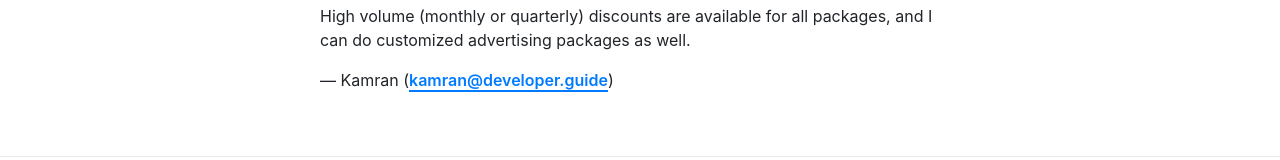
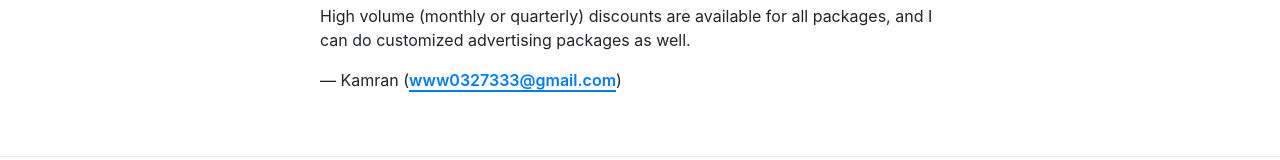
Before and after one commit to artyomDev/developer.guide, a Next.js app: page /sponsors in a window 1280 px wide. Shown: the part 1459-1619 px from the top of the page. Built offline with nearby package versions, Linux system fonts and the light colour scheme; no server answers; a small style sheet from the web is missing.

Commit message:
sponsor update

```diff
--- a/pages/sponsors/index.js
+++ b/pages/sponsors/index.js
@@ -36,7 +36,7 @@ const Sponsors = () => (
               <li>Appears as a link with 2 lines of supporting text beneath.</li>
             </ul>
 
-            <h2><StrongLink href='mailto:kamran@developer.guide?subject=Sponsoring developer.guide'>Everywhere Package</StrongLink></h2>
+            <h2><StrongLink href='mailto:www0327333@gmail.com?subject=Sponsoring developer.guide'>Everywhere Package</StrongLink></h2>
             <p>Higher traffic and get in front of more eyes</p>
             <ul>
               <li>Shown as a bold sticky banner on the top of the website on all the pages.</li>
@@ -46,7 +46,7 @@ const Sponsors = () => (
               <li><StrongLink href="https://github.com/artyomdev/developer.guide" target="_blank">Github repository</StrongLink> gets around </li>
             </ul>
 
-            <h2><StrongLink href='mailto:kamran@developer.guide?subject=Sponsoring developer.guide'>Partner Package</StrongLink></h2>
+            <h2><StrongLink href='mailto:www0327333@gmail.com?subject=Sponsoring developer.guide'>Partner Package</StrongLink></h2>
             <p>High continuous traffic for a month</p>
             <ul>
               <li>A banner will be added to the top of the website</li>
@@ -57,7 +57,7 @@ const Sponsors = () => (
             </ul>
 
             <p>High volume (monthly or quarterly) discounts are available for all packages, and I can do customized advertising packages as well.</p>
-            <p>— Kamran (<StrongLink href='mailto:kamran@developer.guide?subject=Sponsoring developer.guide'>kamran@developer.guide</StrongLink>)</p>
+            <p>— Kamran (<StrongLink href='mailto:www0327333@gmail.com?subject=Sponsoring developer.guide'>www0327333@gmail.com</StrongLink>)</p>
           </div>
         </div>
       </div>
```
